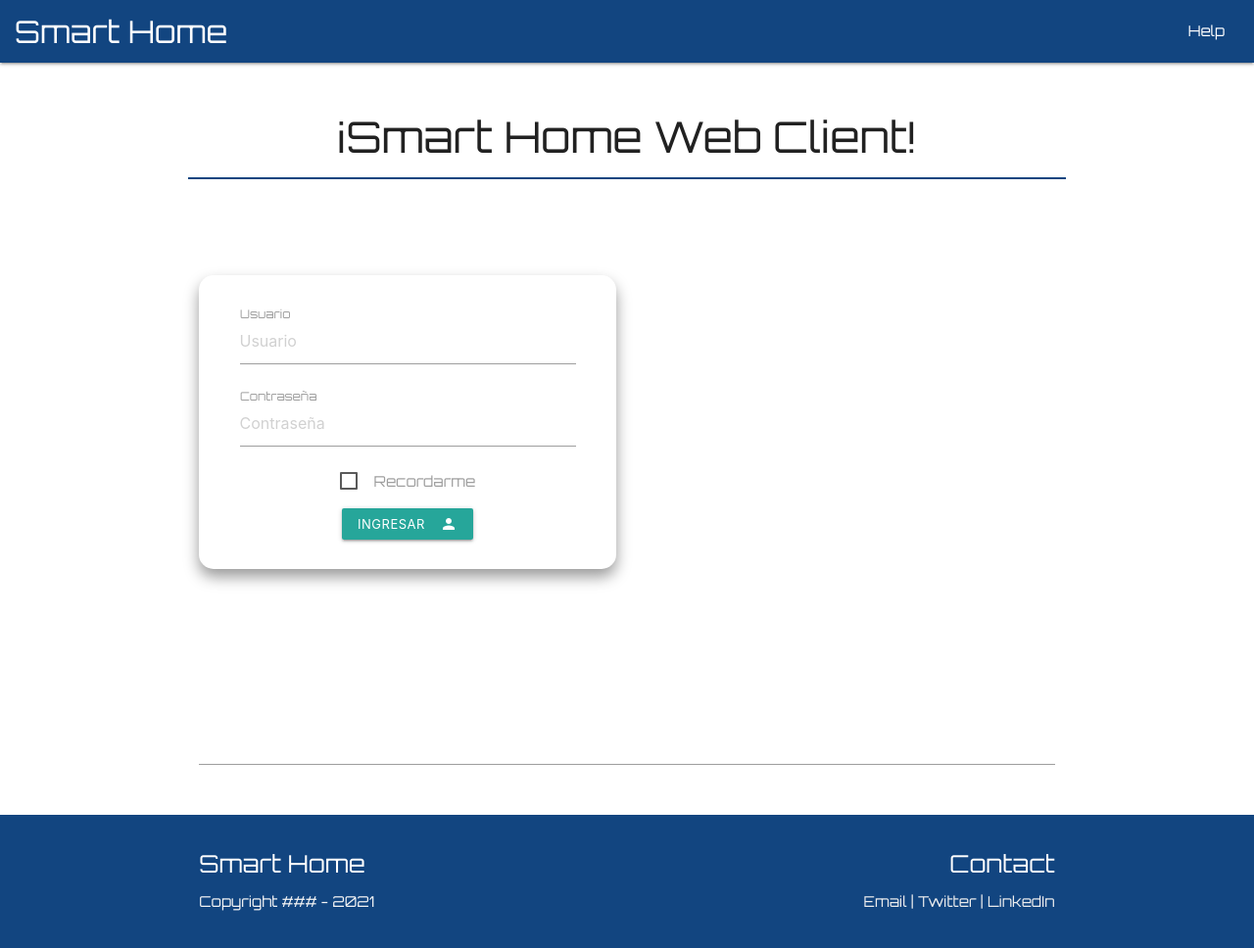
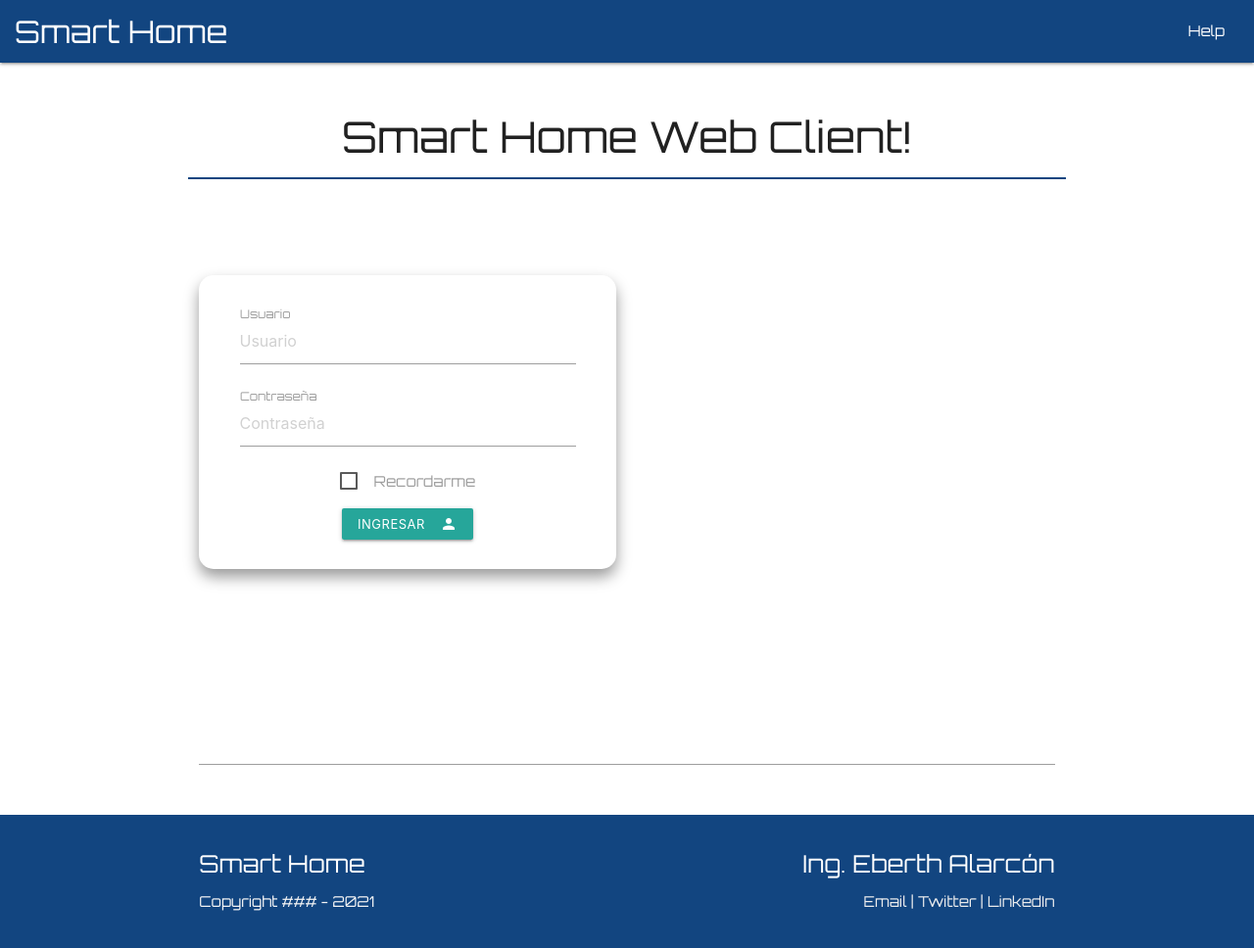
Before and after one commit to Eberth-sys/Proyecto-Web-Eberth-Alarcon, a plain HTML site: page src/frontend/index.html in a window 1280 px wide. Shown: the whole page at 98% size. Drawn offline with Linux system fonts and the light colour scheme; a script that the page names is missing.

Commit message:
Agrego Mi nomnbre en la parte inferior de la interfaz web

```diff
--- a/src/frontend/index.html
+++ b/src/frontend/index.html
@@ -27,7 +27,7 @@
             <div class="container">
                 <br/>
                 <div class="center-align">
-                    <h3>¡Smart Home Web Client!</h3>
+                    <h3>Smart Home Web Client!</h3>
                     <hr class="custom-line">
                 </div>
                 <br/>
@@ -99,7 +99,7 @@
                         <p class="grey-text text-lighten-4">Copyright ### - 2021</p>
                     </div>
                     <div class="col l6 s6">
-                        <h5 class="white-text right-align">Contact</h5>
+                        <h5 class="white-text right-align">Ing. Eberth Alarcón</h5>
                         <p class="white-text right-align">
                             <a class="grey-text text-lighten-3" href="!#">Email | </a>
                             <a class="grey-text text-lighten-3" href="!#">Twitter | </a>
```
